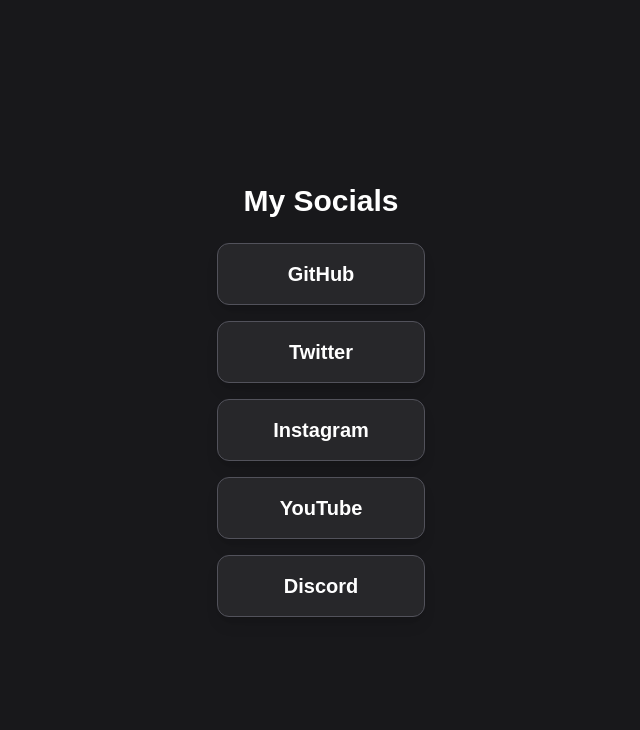
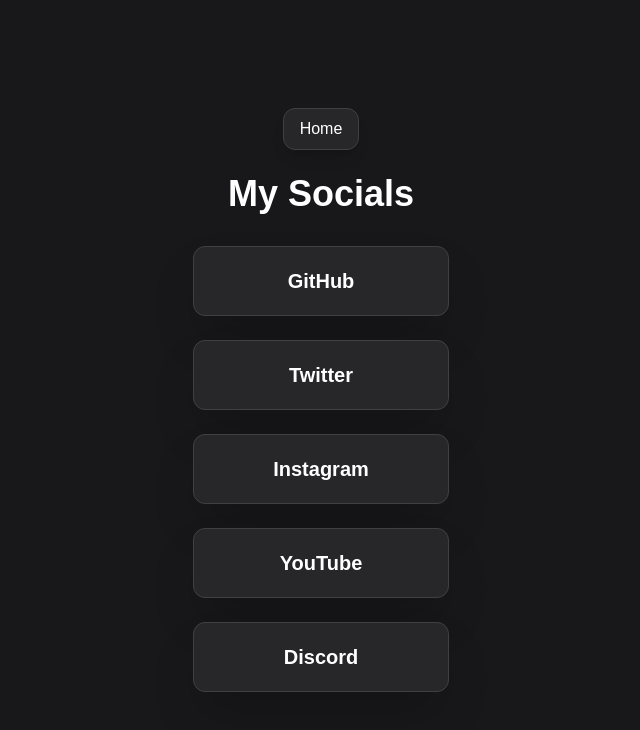
Before and after one commit to prodbyeagle/portfolio2, a React (Create React App) app: page /links in a window 1280 px wide. Shown: the top 730 px of the page, without its empty margins (319-959 px from the left). Built offline with nearby package versions, Linux system fonts and the light colour scheme; the HTML template or start-up script is replaced by a standard one.

Commit message:
ui update

```diff
--- a/src/pages/Links.tsx
+++ b/src/pages/Links.tsx
@@ -1,5 +1,5 @@
-// src/pages/Links.tsx
 import React from 'react';
+import { useNavigate } from 'react-router-dom';
 
 const linksData = [
    {
@@ -25,24 +25,28 @@
 ];
 
 const Links: React.FC = () => {
+   const navigate = useNavigate();
+
    return (
       <div className="flex flex-col text-center items-center justify-center min-h-screen bg-zinc-900 text-white">
-         <h1 className="text-3xl font-bold mb-6">My Socials</h1>
-         <div className="flex flex-col space-y-4 w-52">
+         <button
+            onClick={() => navigate('/')}
+            className="mb-6 px-4 py-2 bg-zinc-800 p-2 rounded-xl shadow-lg hover:shadow-eagle/50 transition-all duration-200 border border-zinc-700 hover:-translate-y-1 transform cursor-pointer"
+         >
+            Home
+         </button>
+         <h1 className="text-4xl font-bold mb-8">My Socials</h1>
+         <div className="flex flex-col space-y-6 w-64">
             {linksData.map((link) => (
-               <div
+               <a
                   key={link.name}
-                  className="bg-zinc-800 p-4 rounded-xl shadow-lg hover:shadow-eagle/40 duration-100 transition-all border border-zinc-600 cursor-pointer"
+                  href={link.url}
+                  target="_blank"
+                  rel="noopener noreferrer"
+                  className="bg-zinc-800 p-5 rounded-xl shadow-2xl hover:shadow-eagle/50 transition-all duration-500 border border-zinc-700 hover:-translate-y-1 transform cursor-pointer"
                >
-                  <a
-                     href={link.url}
-                     target="_blank"
-                     rel="noopener noreferrer"
-                     className="text-xl font-bold"
-                  >
-                     {link.name}
-                  </a>
-               </div>
+                  <div className="text-xl font-semibold">{link.name}</div>
+               </a>
             ))}
          </div>
       </div>
```
